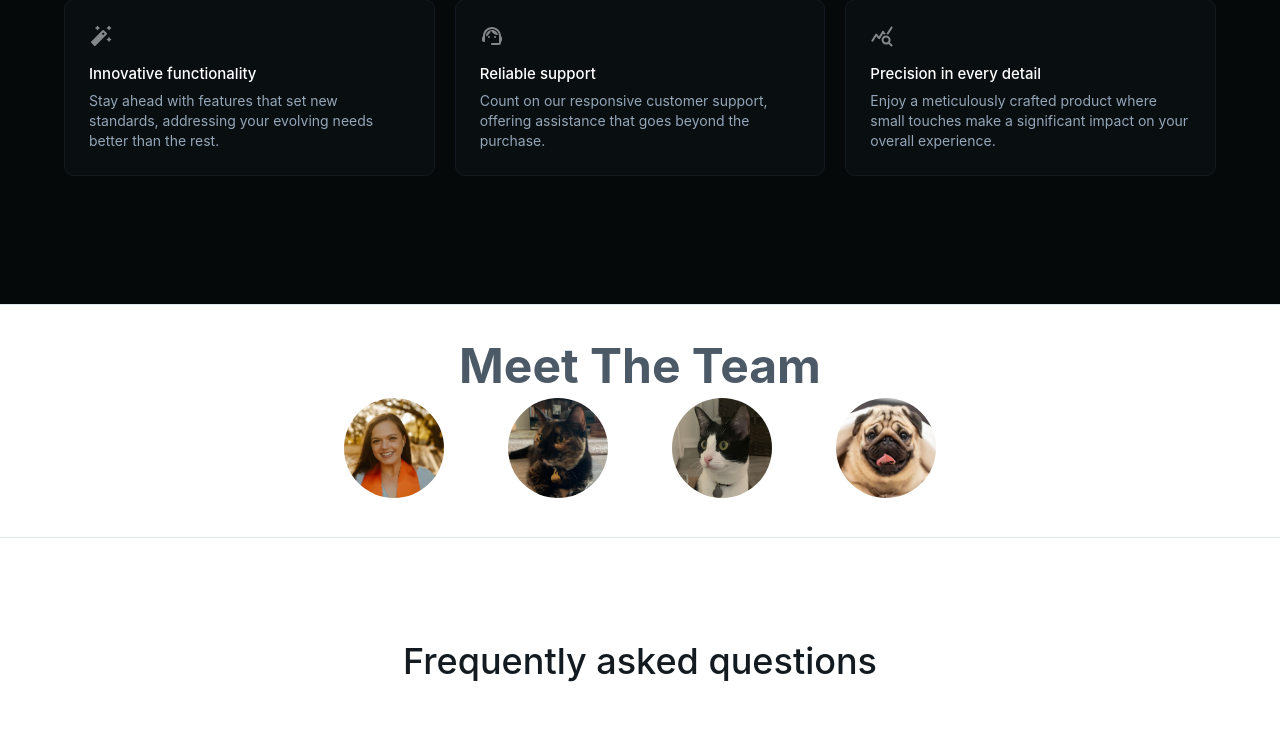
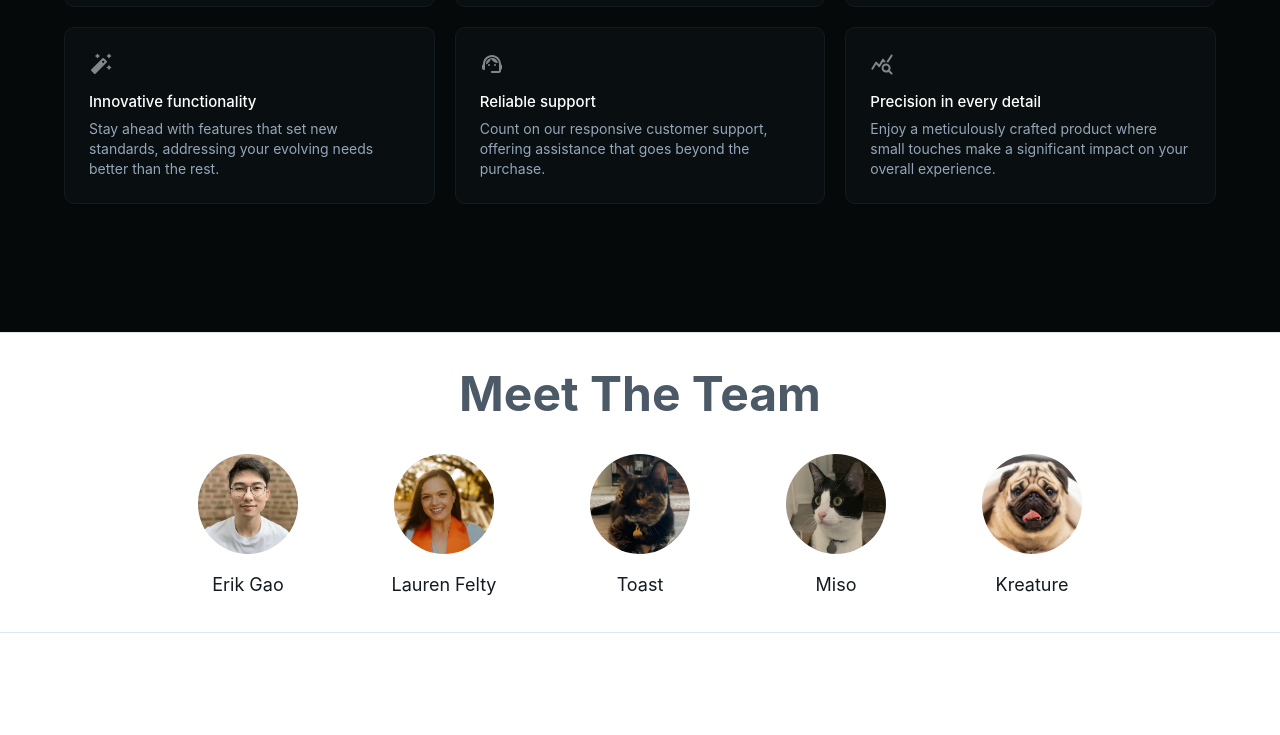
Before and after one commit to WatchTower-Open-Source/Landing-Page, a React app: page / in a window 1280 px wide. Shown: the part 1986-2721 px from the top of the page. Built offline with nearby package versions, Linux system fonts and the light colour scheme.

Commit message:
add captions to images

```diff
--- a/src/components/LogoCollection.tsx
+++ b/src/components/LogoCollection.tsx
@@ -33,7 +33,7 @@ export default function LogoCollection() {
       >
         Made possible by the following technologies:
       </Typography>
-      <Grid container justifyContent='center' sx={{ mt: 0.5, opacity: 0.6 }}>
+      <Grid container justifyContent='center' sx={{ mt: 4, opacity: 1.0 }}>
         {logos.map((logo, index) => (
           <Grid item key={index}>
             <img
--- a/src/components/Team.tsx
+++ b/src/components/Team.tsx
@@ -3,14 +3,15 @@ import Box from '@mui/material/Box';
 import Typography from '@mui/material/Typography';
 import Grid from '@mui/material/Grid';
 import { useTheme } from '@mui/system';
+import Erik from '../assets/Erik.png';
 import Lauren from '../assets/Lauren.png';
 import Toast from '../assets/Toast.png';
 import Miso from '../assets/Miso.png';
 import Pug from '../assets/Pug.png';
 
-const whiteLogos = [Lauren, Toast, Miso, Pug];
-
-const darkLogos = [Lauren, Toast, Miso, Pug];
+const whiteLogos = [Erik, Lauren, Toast, Miso, Pug];
+const darkLogos = [Erik, Lauren, Toast, Miso, Pug];
+const names = ['Erik Gao', 'Lauren Felty', 'Toast', 'Miso', 'Kreature'];
 
 const logoStyle: React.CSSProperties = {
   width: '100px',
@@ -34,14 +35,17 @@ export default function Team() {
       >
         Meet The Team
       </Typography>
-      <Grid container justifyContent='center' sx={{ mt: 0.5, opacity: 1.0 }}>
+      <Grid container justifyContent='center' sx={{ mt: 4, opacity: 1.0 }}>
         {logos.map((logo, index) => (
-          <Grid item key={index}>
+          <Grid item key={index} sx={{ textAlign: 'center', mx: 2 }}>
             <img
               src={logo}
-              alt={`Fake company number ${index + 1}`}
+              alt={`Team member ${names[index]}`}
               style={logoStyle}
             />
+            <Typography variant='subtitle1' color='text.primary' sx={{ mt: 1 }}>
+              {names[index]}
+            </Typography>
           </Grid>
         ))}
       </Grid>
--- a/webpack.config.js
+++ b/webpack.config.js
@@ -34,9 +34,12 @@ module.exports = {
     }),
   ],
   devServer: {
-    contentBase: path.join(__dirname, 'dist'),
+    static: {
+      directory: path.join(__dirname, 'dist'),
+    },
     compress: true,
     port: 9000,
     historyApiFallback: true,
+    hot: true,
   },
 };
```
